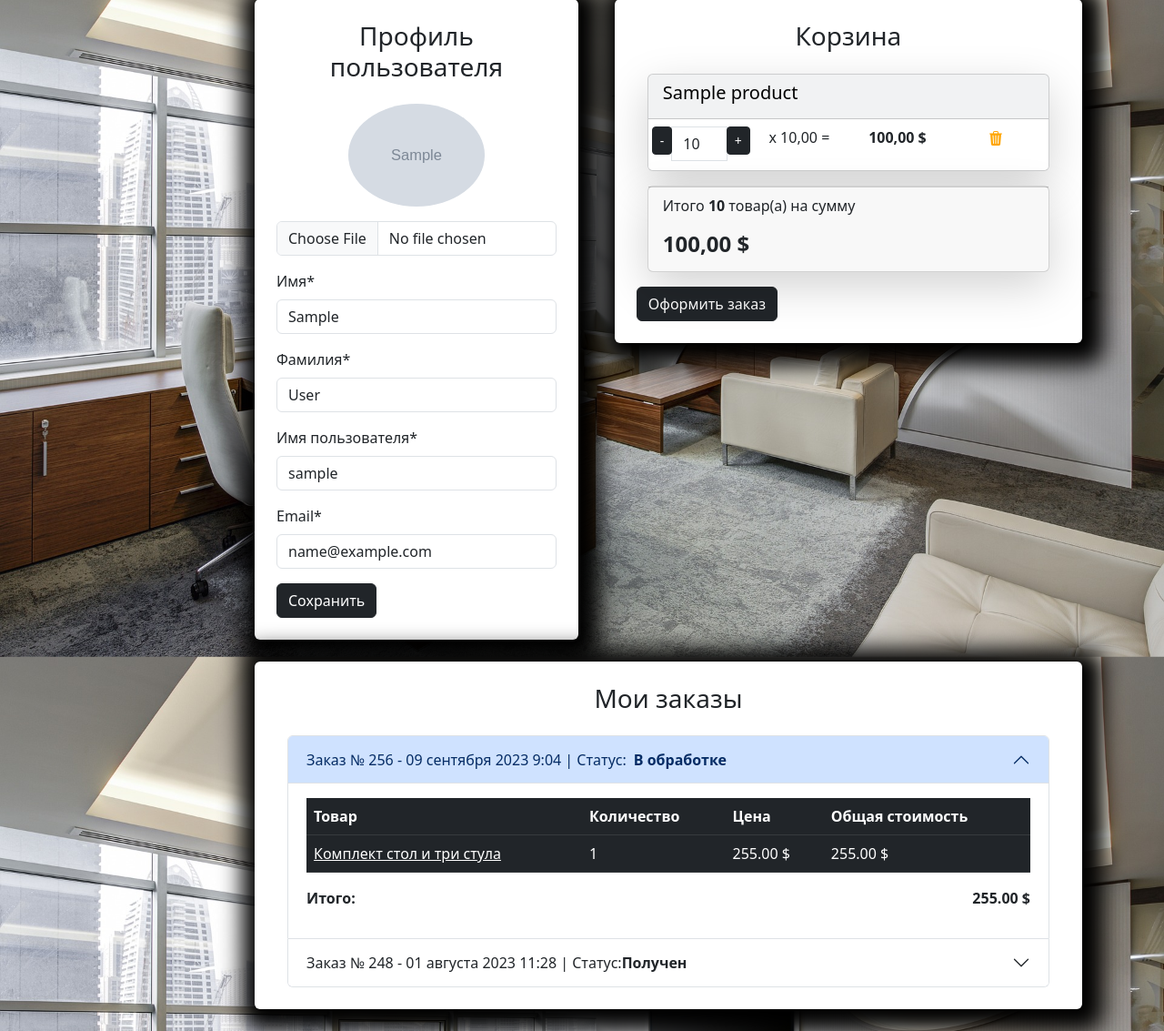
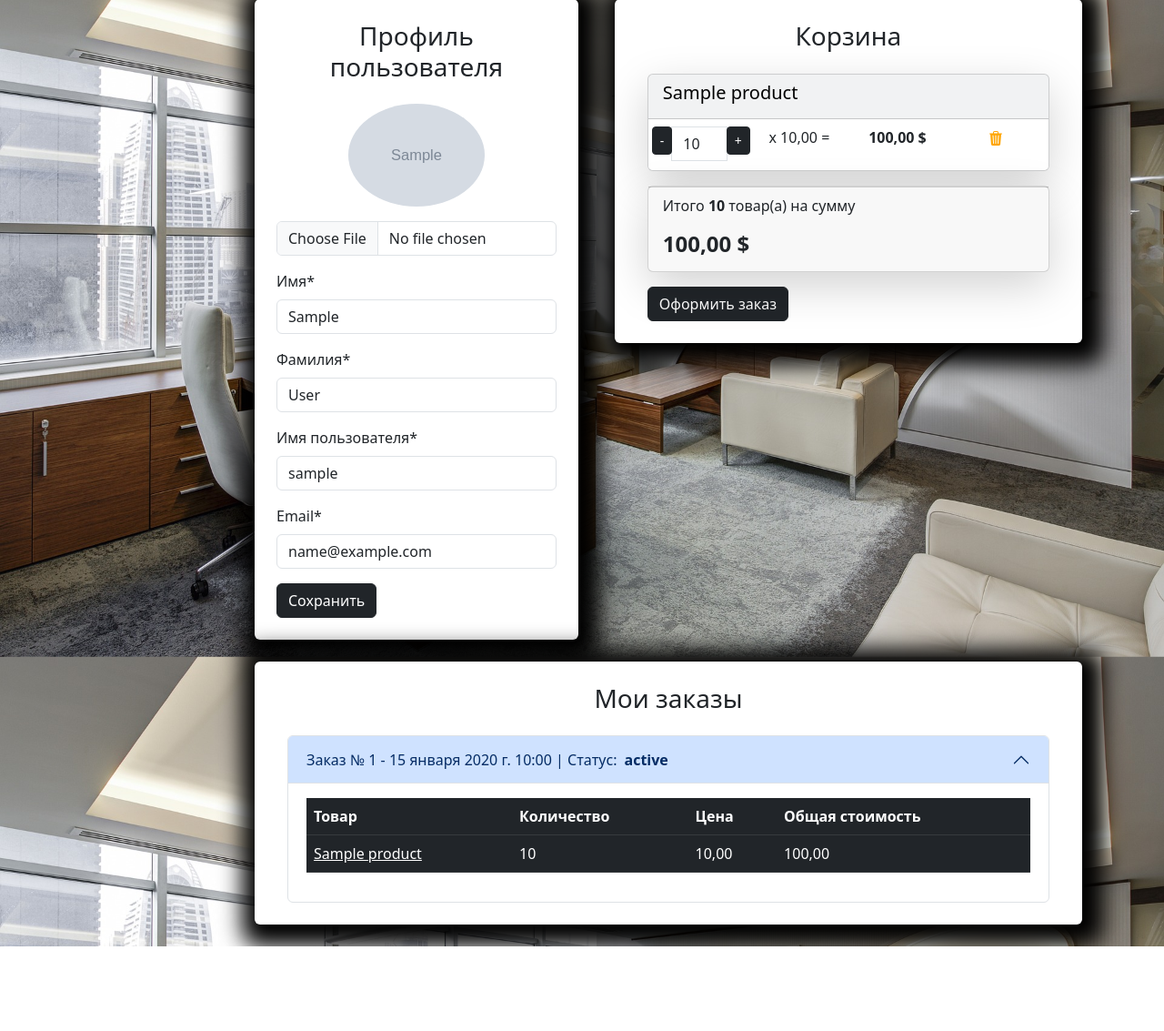
Before and after one commit to DmitriyPichugov/my_projects, a Django app: page /user/profile/ in a window 1280 px wide. Shown: the part 133-1266 px from the top of the page at 91% size. After the commit the page ends 1173 px from the top, so only its background shows below. Run offline with Django 5.2, Linux system fonts and the light colour scheme; a user stored in the database is signed in; tables that the repository leaves empty hold one stand-in row (values such as "Sample post"); grey boxes marked "Sample" are stand-in pictures; parts of the project's set-up code (start-up, migrations or seed data) failed here and were passed over; some libraries are stand-ins or nearby versions.

Commit message:
Make final edits

```diff
--- a/DesDistrict/DesDistrict/carts/templates/carts/includes/included_cart.html
+++ b/DesDistrict/DesDistrict/carts/templates/carts/includes/included_cart.html
@@ -51,3 +51,8 @@
         <h4 class="float-left"><strong>{{ carts.total_price }} $</strong></h4>
     </div>
 </div>
+{% if carts and not order %}
+    <a class="btn btn-dark" href="{% url "orders:create_order" %}">
+        Оформить заказ
+    </a>
+{% endif %}
--- a/DesDistrict/DesDistrict/carts/utils.py
+++ b/DesDistrict/DesDistrict/carts/utils.py
@@ -3,8 +3,8 @@
 
 def get_user_carts(request):
     if request.user.is_authenticated:
-        return Cart.objects.filter(user=request.user)
+        return Cart.objects.filter(user=request.user).select_related('product')
 
     if not request.session.session_key:
         request.session.create()
-    return Cart.objects.filter(session_key=request.session.session_key)
+    return Cart.objects.filter(session_key=request.session.session_key).select_related('product')
--- a/DesDistrict/DesDistrict/orders/views.py
+++ b/DesDistrict/DesDistrict/orders/views.py
@@ -1,4 +1,5 @@
 from django.contrib import messages
+from django.contrib.auth.decorators import login_required
 from django.db import transaction
 from django.forms import ValidationError
 from django.shortcuts import redirect, render
@@ -7,7 +8,7 @@
 from carts.models import Cart
 from orders.forms import CreateOrderForm
 
-
+@login_required
 def create_order(request):
     if request.method == "POST":
         form = CreateOrderForm(data=request.POST)
@@ -66,5 +67,6 @@
     context = {
         "title": "DesDistrict - Оформление заказа",
         "form": form,
+        "order": True
     }
     return render(request, "orders/create_order.html", context=context)
--- a/DesDistrict/DesDistrict/templates/includes/cart_button.html
+++ b/DesDistrict/DesDistrict/templates/includes/cart_button.html
@@ -27,11 +27,6 @@
                     {% include "carts/includes/included_cart.html" %}
                     <!-- Закончилась разметка корзины -->
                 </div>
-                {% if carts %}
-                    <a class="btn btn-dark" href="{% url "orders:create_order" %}">
-                        Оформить заказ
-                    </a>
-                {% endif %}
             </div>
         </div>
     </div>
--- a/DesDistrict/DesDistrict/users/templates/users/profile.html
+++ b/DesDistrict/DesDistrict/users/templates/users/profile.html
@@ -90,11 +90,6 @@
                         {% include "carts/includes/included_cart.html" %}
                         <!-- Закончилась разметка корзины -->
                     </div>
-                {% if carts %}
-                    <a class="btn btn-dark" href="../orders/create_order.html">
-                        Оформить заказ
-                    </a>
-                {% endif %}
                 </div>
             </div>
             <!-- Оформленные заказы -->
@@ -104,13 +99,14 @@
                     <!-- Разметка заказов -->
                     <div class="container">
                         <div class="accordion" id="accordionExample">
+                            {% for order in orders %}
                             <div class="accordion-item">
-                                <h2 class="accordion-header" id="heading1">
-                                    <button class="accordion-button" type="button" data-bs-toggle="collapse" data-bs-target="#collapse1" aria-expanded="false" aria-controls="collapse1">
-                                        Заказ № 256 - 09 сентября 2023 9:04 | Статус:<strong class="mx-2"> В обработке</strong>
+                                <h2 class="accordion-header" id="heading{{ order.id }}">
+                                    <button class="accordion-button {% if order != orders.0 %}collapsed{% endif %}" type="button" data-bs-toggle="collapse" data-bs-target="#collapse{{ order.id }}" aria-expanded="false" aria-controls="collapse{{ order.id }}">
+                                        Заказ № {{ order.id }} - {{ order.created_timestamp }} | Статус: <strong class="mx-2">{{ order.status }}</strong>
                                     </button>
                                 </h2>
-                                <div id="collapse1" class="accordion-collapse collapse show" aria-labelledby="heading1" data-bs-parent="#accordionExample">
+                                <div id="collapse{{ order.id }}" class="accordion-collapse collapse {% if order == orders.0 %}show{% endif %}" aria-labelledby="heading{{ order.id }}" data-bs-parent="#accordionExample">
                                     <div class="accordion-body">
                                         <table class="table table-dark table-hover">
                                             <thead>
@@ -122,53 +118,21 @@
                                                 </tr>
                                             </thead>
                                             <tbody>
+                                                {% for item in order.orderitem_set.all %}
                                                 <tr>
-                                                    <td><a class="text-white" href="#">Комплект стол и три стула</a></td>
-                                                    <td>1</td>
-                                                    <td>255.00 $</td>
-                                                    <td>255.00 $</td>
+                                                    <td><a class="text-white" href="{% url 'goods:product' item.product.slug %}">{{ item.product.name }}</a></td>
+                                                    <td>{{ item.quantity }}</td>
+                                                    <td>{{ item.price }}</td>
+                                                    <td>{{ item.products_price }}</td>
 
                                                 </tr>
-                                            </tbody>
-                                        </table>
-                                        <div class="d-flex justify-content-between">
-                                            <p><strong>Итого:</strong></p>
-                                            <p><strong>255.00 $</strong></p>
-
-                                        </div>
-                                    </div>
-                                </div>
-                            </div>
-                            <div class="accordion-item">
-                                <h2 class="accordion-header" id="heading2">
-                                    <button class="accordion-button collapsed" type="button" data-bs-toggle="collapse" data-bs-target="#collapse2" aria-expanded="false" aria-controls="collapse2">
-                                        Заказ № 248 - 01 августа 2023 11:28 | Статус: <strong>Получен</strong>
-                                    </button>
-                                </h2>
-                                <div id="collapse2" class="accordion-collapse collapse" aria-labelledby="heading2" data-bs-parent="#accordionExample">
-                                    <div class="accordion-body">
-                                        <table class="table table-dark table-hover">
-                                            <thead>
-                                                <tr>
-                                                    <th>Товар</th>
-                                                    <th>Количество</th>
-                                                    <th>Цена</th>
-                                                    <th>Общая стоимость</th>
-                                                </tr>
-                                            </thead>
-                                            <tbody>
-                                                <tr>
-                                                    <td><a class="text-white" href="#">Стул офисный</a></td>
-                                                    <td>2</td>
-                                                    <td>30.00 $</td>
-                                                    <td>60.00 $</td>
-
-                                                </tr>
+                                                {% endfor %}
                                             </tbody>
                                         </table>
                                     </div>
                                 </div>
                             </div>
+                            {% endfor %}
                         </div>
                     </div>
                     <!-- Закончилась разметка заказов -->
--- a/DesDistrict/DesDistrict/users/templates/users/users_cart.html
+++ b/DesDistrict/DesDistrict/users/templates/users/users_cart.html
@@ -15,11 +15,6 @@
                     {% include "carts/includes/included_cart.html" %}
                     <!-- Закончилась разметка корзины -->
                 </div>
-                {% if carts %}
-                    <a class="btn btn-dark" href="../orders/create_order.html">
-                        Оформить заказ
-                    </a>
-                {% endif %}
             </div>
         </div>
     </div>
--- a/DesDistrict/DesDistrict/users/views.py
+++ b/DesDistrict/DesDistrict/users/views.py
@@ -1,23 +1,24 @@
-from urllib import request
 from django.contrib.auth.decorators import login_required
 from django.contrib import auth, messages
+from django.db.models import Prefetch
 from django.http import HttpResponseRedirect
 from django.shortcuts import redirect, render
 from django.urls import reverse
 
+from orders.models import Order, OrderItem
 from carts.models import Cart
 from users.forms import ProfileForm, UserLoginForm, UserRegistrationForm
 
 
 def login(request):
-    if request.method == 'POST':
+    if request.method == "POST":
         form = UserLoginForm(data=request.POST)
         if form.is_valid():
-            username = request.POST['username']
-            password = request.POST['password']
+            username = request.POST["username"]
+            password = request.POST["password"]
             user = auth.authenticate(username=username, password=password)
 
-            session_key= request.session.session_key
+            session_key = request.session.session_key
 
             if user:
                 auth.login(request, user)
@@ -26,67 +27,84 @@
                 if session_key:
                     Cart.objects.filter(session_key=session_key).update(user=user)
 
-                redirect_page = request.POST.get('next', None)
-                if redirect_page and redirect_page != reverse('user:logout'):
-                    return HttpResponseRedirect(request.POST.get('next'))
+                redirect_page = request.POST.get("next", None)
+                if redirect_page and redirect_page != reverse("user:logout"):
+                    return HttpResponseRedirect(request.POST.get("next"))
 
-                return HttpResponseRedirect(reverse('main:index'))
+                return HttpResponseRedirect(reverse("main:index"))
     else:
         form = UserLoginForm()
 
-    context = {
-        'title': 'DesDistrict - Авторизация',
-        'form': form
-    }
-    return render(request, 'users/login.html', context)
+    context = {"title": "DesDistrict - Авторизация", "form": form}
+    return render(request, "users/login.html", context)
+
 
 def registration(request):
-    if request.method == 'POST':
+    if request.method == "POST":
         form = UserRegistrationForm(data=request.POST)
         if form.is_valid():
             form.save()
 
-            session_key= request.session.session_key
+            session_key = request.session.session_key
 
             user = form.instance
             auth.login(request, user)
 
             if session_key:
-                    Cart.objects.filter(session_key=session_key).update(user=user)
+                Cart.objects.filter(session_key=session_key).update(user=user)
 
-            messages.success(request, f"{user.username}, вы успешно зарегистрировались и вошли в аккаунт")
-            return HttpResponseRedirect(reverse('main:index'))
+            messages.success(
+                request,
+                f"{user.username}, вы успешно зарегистрировались и вошли в аккаунт",
+            )
+            return HttpResponseRedirect(reverse("main:index"))
     else:
         form = UserRegistrationForm()
 
     context = {
-        'title': 'DesDistrict - Регистрация',
-        'form': form,
+        "title": "DesDistrict - Регистрация",
+        "form": form,
     }
-    return render(request, 'users/registration.html', context)
+    return render(request, "users/registration.html", context)
+
 
 @login_required
 def profile(request):
-    if request.method == 'POST':
-        form = ProfileForm(data=request.POST, instance=request.user, files=request.FILES)
+    if request.method == "POST":
+        form = ProfileForm(
+            data=request.POST, instance=request.user, files=request.FILES
+        )
         if form.is_valid():
             form.save()
             messages.success(request, "Профиль успешно обновлен")
-            return HttpResponseRedirect(reverse('user:profile'))
+            return HttpResponseRedirect(reverse("user:profile"))
     else:
         form = ProfileForm(instance=request.user)
 
+    orders = (
+        Order.objects.filter(user=request.user)
+        .prefetch_related(
+            Prefetch(
+                "orderitem_set",
+                queryset=OrderItem.objects.select_related("product"),
+            )
+        )
+        .order_by("-id")
+    )
     context = {
-        'title': 'DesDistrict - Кабинет',
-        'form': form,
+        "title": "DesDistrict - Кабинет",
+        "form": form,
+        "orders": orders
     }
-    return render(request, 'users/profile.html', context)
+    return render(request, "users/profile.html", context)
+
 
 def users_cart(request):
-    return render(request, 'users/users_cart.html')
+    return render(request, "users/users_cart.html")
+
 
 @login_required
 def logout(request):
     messages.success(request, f"{request.user.username}, вы вышли из аккаунта")
     auth.logout(request)
-    return redirect(reverse('main:index'))
+    return redirect(reverse("main:index"))
```
